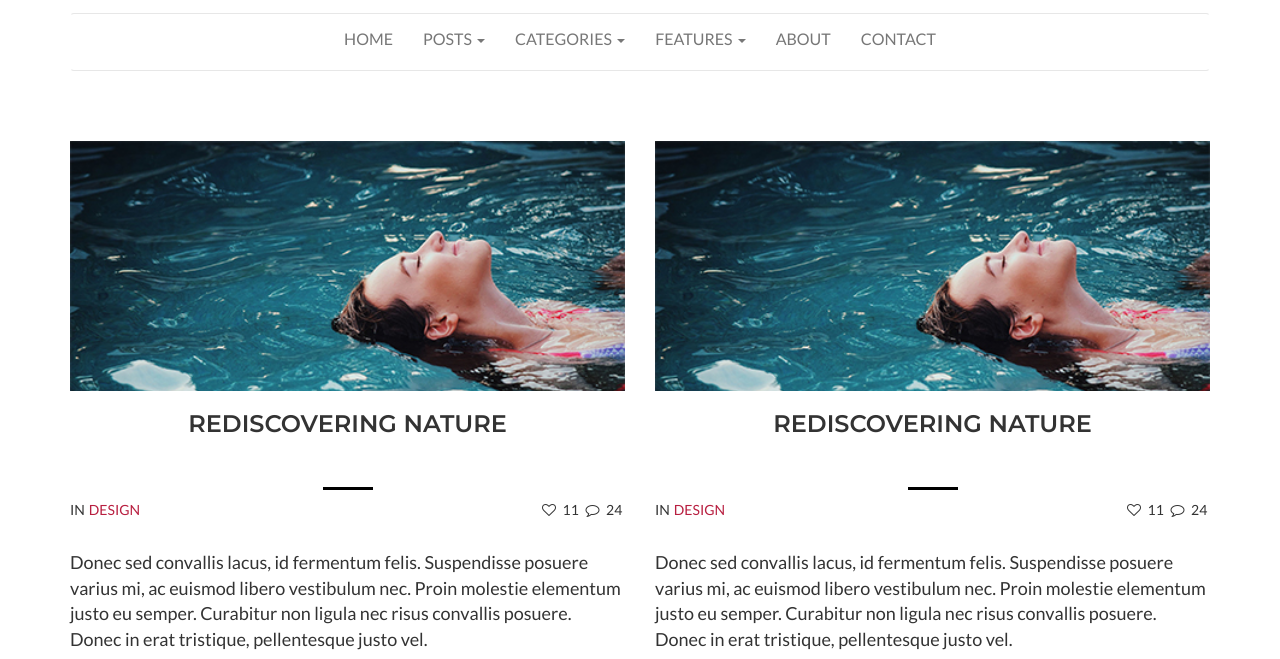
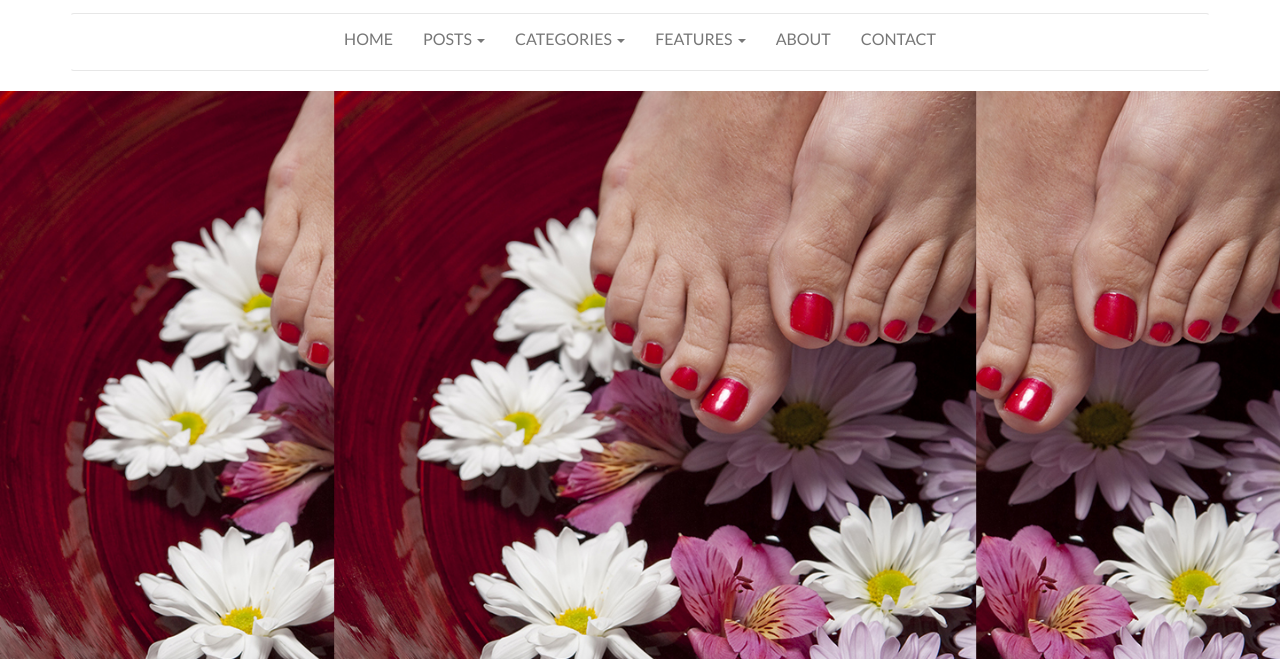
Before and after one commit to rajsaha/ferroblog, a plain HTML site: page index-alternate.html in a window 1280 px wide. Shown: the part 141-800 px from the top of the page. Drawn offline with nearby package versions, Linux system fonts and the light colour scheme.

Commit message:
Having a bit of trouble with the carousel for template 2. Still figuring out the best way to go about it.

```diff
--- a/css/style-alternate.css
+++ b/css/style-alternate.css
@@ -114,25 +114,36 @@ p, span {
     padding-right:0px;
 }
 
+/* Custom Carousel */
 .custom-carousel {
-  width:auto;
-  margin: 0 auto;
-  white-space:nowrap;
-  overflow: hidden;
+  position:relative;
+  height: 600px;
+  overflow:hidden;
 }
 
-.custom-carousel>div>div {
-  display: inline;
+.custom-carousel img {
+  max-height: 600px;
 }
 
-.custom-carousel>.pic-row>div {
-  width:33.33%;
-  height:600px;
+.custom-carousel>div:nth-of-type(1) {
+  position: absolute;
+  left:0;
+  z-index: 2;
 }
 
-.custom-carousel>.pic-row>div:nth-of-type(1) {
-  background: url("../images/foot-1885546.jpg") no-repeat 0 0;
-  background-size: cover;
+.custom-carousel>div:nth-of-type(2) {
+  position:absolute;
+  left: 50%;
+  -webkit-transform: translateX(-50%);
+  transform: translateX(-50%);
+  padding-left:30px;
+  z-index: 3;
+}
+
+.custom-carousel>div:nth-of-type(3) {
+  position: absolute;
+  right:0;
+  z-index: 1;
 }
 
 /*.c-item {
--- a/index-alternate.html
+++ b/index-alternate.html
@@ -121,19 +121,19 @@
     </nav>
 </div><!-- /.container -->
 
-<section class="custom-carousel row-margin-bottom-50">
-    <div class="pic-row text-center">
-      <div class="hidden-md hidden-xs">
-        <!-- <img src="images/foot-1885546.jpg" /> -->
-      </div>
-      <div>
-        <!-- <img src="images/foot-1885546.jpg" /> -->
-      </div>
-      <div class="hidden-md hidden-xs">
-        <!-- <img src="images/foot-1885546.jpg" /> -->
-      </div>
+<div class="custom-carousel row-margin-bottom-50">
+    <div>
+      <img src="images/carousel-image.jpg"/>
     </div>
-</section>
+
+    <div>
+      <img src="images/carousel-image.jpg"/>
+    </div>
+
+    <div>
+      <img src="images/carousel-image.jpg"/>
+    </div>
+</div>
 
 <div class="container">
     <!-- POSTS -->
```
Also changed, not shown: images/carousel-image.jpg (added).
